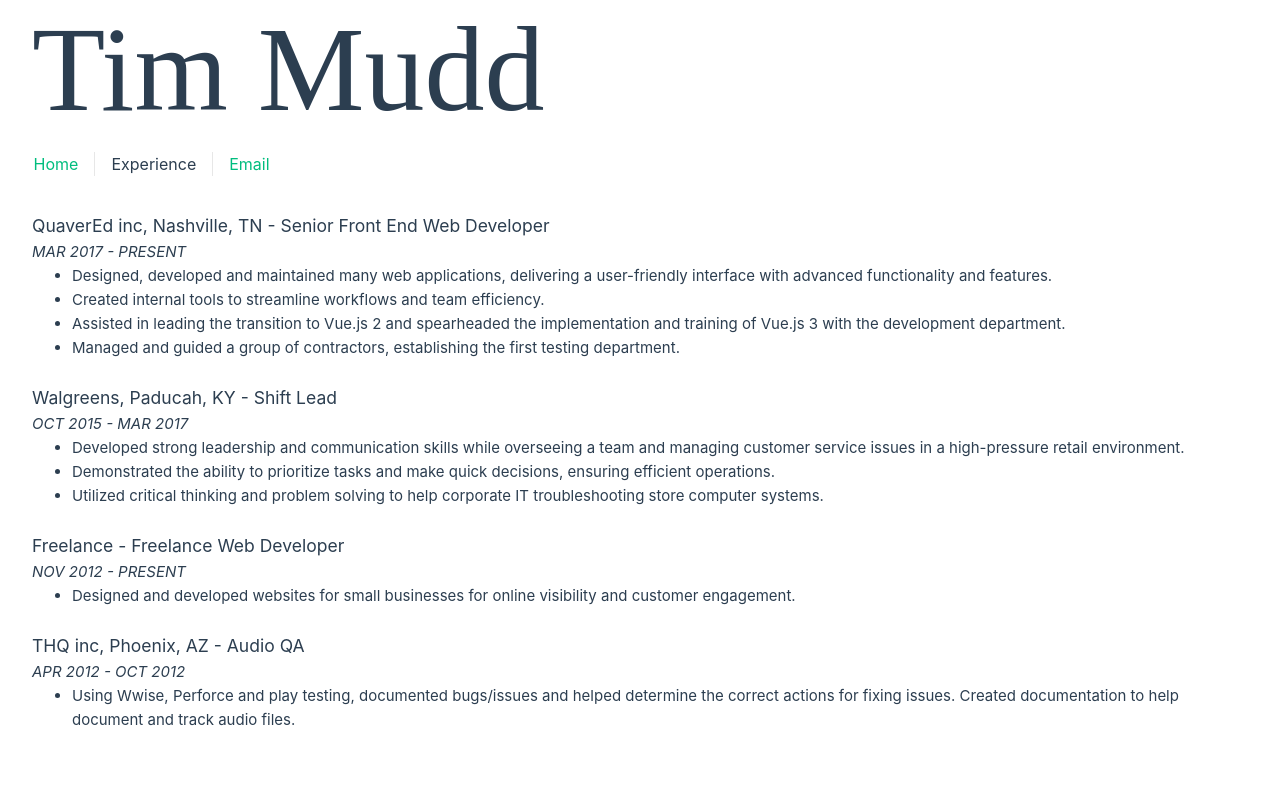
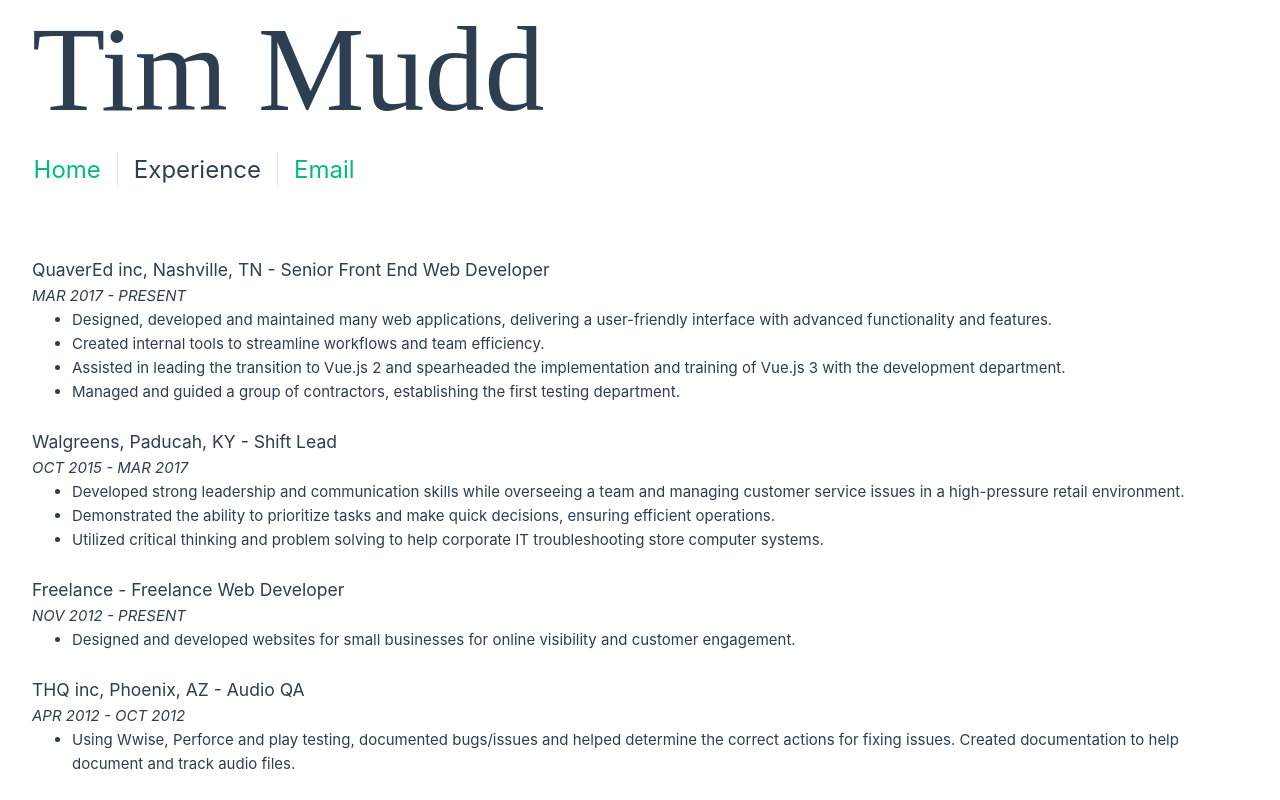
Before and after one commit to tm-design/website, a Vue app: page /about in a window 1280 px wide. Built offline with nearby package versions, Linux system fonts and the light colour scheme; a web font is replaced by a local one.

Commit message:
updated portfolio with links to linkedin and github

```diff
--- a/src/App.vue
+++ b/src/App.vue
@@ -6,7 +6,16 @@
 <template>
   <header>
     <div class="wrapper">
-      <div id="title">Tim Mudd</div>
+      <div id="title">Tim Mudd
+        <div class="socials">
+          <a class="no-hover" href="https://github.com/tm-design">
+            <img class="social-link" src="@/assets/github-mark-white.png" alt="Github Logo">
+          </a>
+          <a class="no-hover" href="https://www.linkedin.com/in/tim-mudd/">
+            <img class="social-link" src="@/assets/LI-In-Bug.png" alt="LinkedIn Logo">
+          </a>
+        </div>
+      </div>
       <nav>
         <RouterLink to="/">Home</RouterLink>
         <RouterLink to="/about">Experience</RouterLink>
@@ -60,6 +69,7 @@
     @extend %title-font
     font-size: 120px
     line-height: 100px
+    display: flex
 
 .logo
   display: block
@@ -71,15 +81,28 @@
   color: hsla(160, 100%, 37%, 1)
   transition: 0.4s
 
+.socials
+  display: flex
+  margin-left: 30px
+  .social-link
+    max-height: 27px
+    margin-right: 15px
+    filter: saturate(0) contrast(0)  brightness(2.2)
+
+
+
 @media (hover: hover)
-  a:hover
+  a:hover:not(.no-hover)
     background-color: hsla(160, 100%, 37%, 0.2)
 
 nav
   width: 100%
-  font-size: 12px
+  font-size: 1.5rem
   text-align: center
   margin-top: 2rem
+  margin-bottom: 2rem
+  display: flex
+  // justify-content: space-between
 
 nav a.router-link-exact-active
   color: var(--color-text)
@@ -121,7 +144,7 @@
   nav
     text-align: left
     margin-left: -0.9rem
-    font-size: 1rem
+    font-size: 1.5rem
     padding: 1rem 0
     margin-top: 1rem
 </style>
```
Also changed, not shown: src/assets/LI-In-Bug.png (added), src/assets/github-mark-white.png (added).
